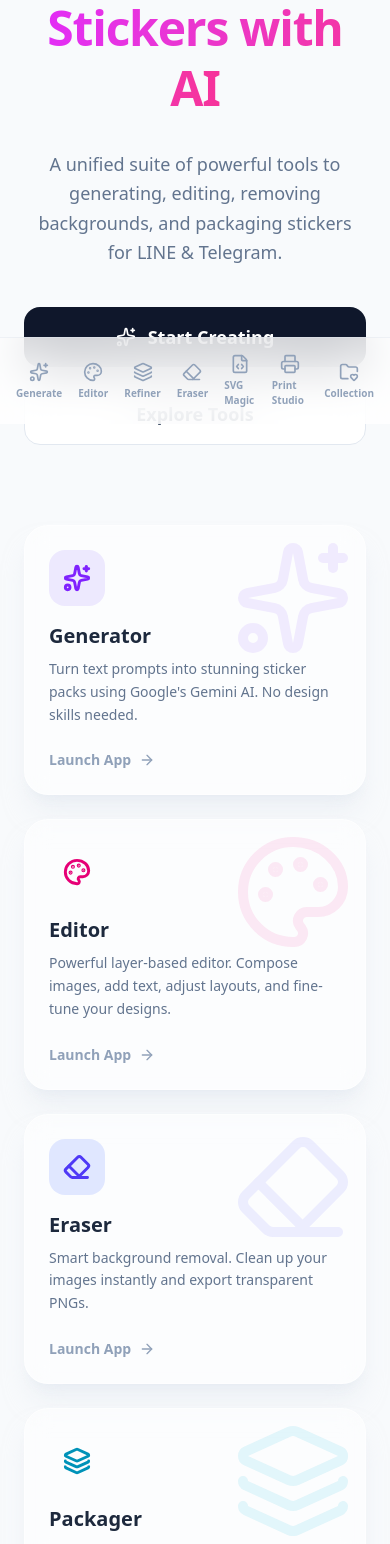
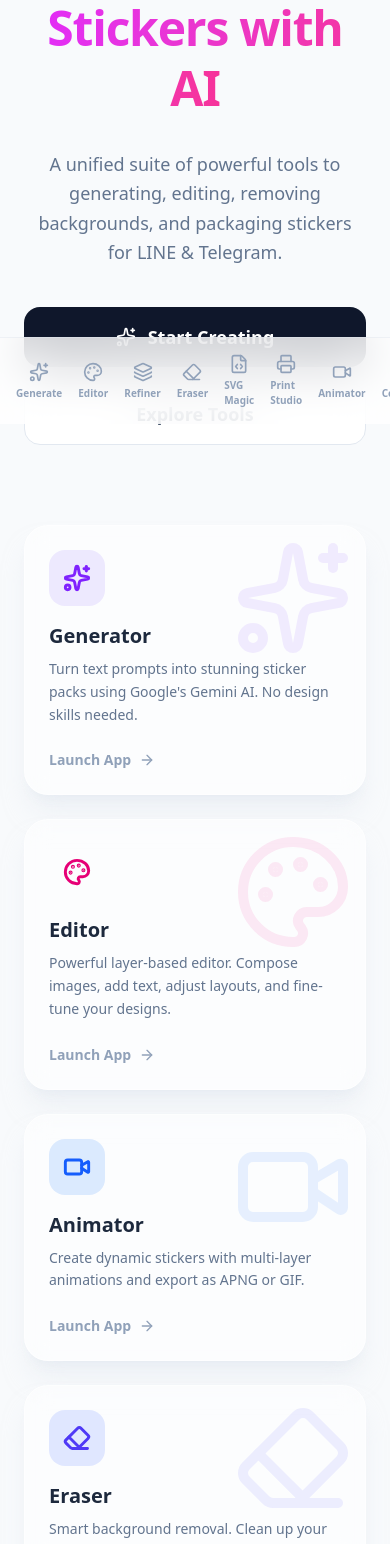
Before and after one commit to Ttingyu1123/Sticker_Universe, a React (Vite) app: page / in a window 390 px wide. Shown: the part 420-1964 px from the top of the page. Built offline with nearby package versions, Linux system fonts and the light colour scheme.

Commit message:
feat(ui): add animator to home page and mobile navigation
- Add Animator link to mobile bottom navigation in Layout.tsx.
- Add Animator feature card to Landing/App.tsx.
- Update Landing page grid layout to 3 columns.
- Add Localization strings for Animator landing description (en, zh-TW).

```diff
--- a/src/layouts/Layout.tsx
+++ b/src/layouts/Layout.tsx
@@ -138,6 +138,14 @@
                             </>
                         )}
                     </NavLink>
+                    <NavLink to="/animator" className={({ isActive }) => clsx("flex flex-col items-center gap-1 p-2 rounded-xl transition-all", isActive ? "text-violet-600 bg-violet-50" : "text-slate-400")}>
+                        {({ isActive }) => (
+                            <>
+                                <Video size={20} strokeWidth={isActive ? 2.5 : 2} />
+                                <span className="text-[10px] font-bold">{t('app.animator') || 'Animator'}</span>
+                            </>
+                        )}
+                    </NavLink>
                     <NavLink to="/gallery" className={({ isActive }) => clsx("flex flex-col items-center gap-1 p-2 rounded-xl transition-all", isActive ? "text-violet-600 bg-violet-50" : "text-slate-400")}>
                         {({ isActive }) => (
                             <>
--- a/src/locales/en.json
+++ b/src/locales/en.json
@@ -128,7 +128,9 @@
             "packagerTitle": "Packager",
             "packagerDesc": "Batch crop, remove background, and outline for Line/Telegram stickers.",
             "svgTitle": "SVG Magic",
-            "svgDesc": "Convert raster images to infinite scalable vectors."
+            "svgDesc": "Convert raster images to infinite scalable vectors.",
+            "animatorTitle": "Animator",
+            "animatorDesc": "Create dynamic stickers with multi-layer animations and export as APNG or GIF."
         },
         "footer": "Powered by Google Gemini Pro • Requires API Key used directly in browser"
     },
--- a/src/locales/zh-TW.json
+++ b/src/locales/zh-TW.json
@@ -128,7 +128,9 @@
             "packagerTitle": "貼圖美工",
             "packagerDesc": "自動排版、針對不同平台輸出與格式化。",
             "svgTitle": "SVG 魔法",
-            "svgDesc": "將點陣圖轉為向量圖，無限縮放不失真。"
+            "svgDesc": "將點陣圖轉為向量圖，無限縮放不失真。",
+            "animatorTitle": "動態貼圖",
+            "animatorDesc": "製作多圖層動態貼圖，支援 APNG 與 GIF 格式匯出。"
         },
         "footer": "由 Google Gemini Pro 驅動 • 需在瀏覽器中直接使用 API Key"
     },
--- a/src/pages/Landing/App.tsx
+++ b/src/pages/Landing/App.tsx
@@ -1,6 +1,6 @@
 import React from 'react';
 import { Link } from 'react-router-dom';
-import { Sparkles, Palette, Layers, Eraser, ArrowRight, Zap, FileCode } from 'lucide-react';
+import { Sparkles, Palette, Layers, Eraser, ArrowRight, Zap, FileCode, Video } from 'lucide-react';
 import { useTranslation } from 'react-i18next';
 import { LanguageSwitcher } from '../../components/ui/LanguageSwitcher';
 
@@ -81,7 +81,7 @@
                 </div>
 
                 {/* Feature Grid */}
-                <div id="features" className="grid grid-cols-1 md:grid-cols-2 lg:grid-cols-4 gap-6 animate-in fade-in slide-in-from-bottom-10 duration-1000 delay-500">
+                <div id="features" className="grid grid-cols-1 md:grid-cols-2 lg:grid-cols-3 gap-6 animate-in fade-in slide-in-from-bottom-10 duration-1000 delay-500">
                     <FeatureCard
                         to="/generator"
                         icon={Sparkles}
@@ -96,6 +96,14 @@
                         title={t('landing.features.editorTitle')}
                         desc={t('landing.features.editorDesc')}
                         color="text-pink-500"
+                        cta={t('landing.launchApp')}
+                    />
+                    <FeatureCard
+                        to="/animator"
+                        icon={Video}
+                        title={t('landing.features.animatorTitle')}
+                        desc={t('landing.features.animatorDesc')}
+                        color="text-blue-500"
                         cta={t('landing.launchApp')}
                     />
                     <FeatureCard
```
